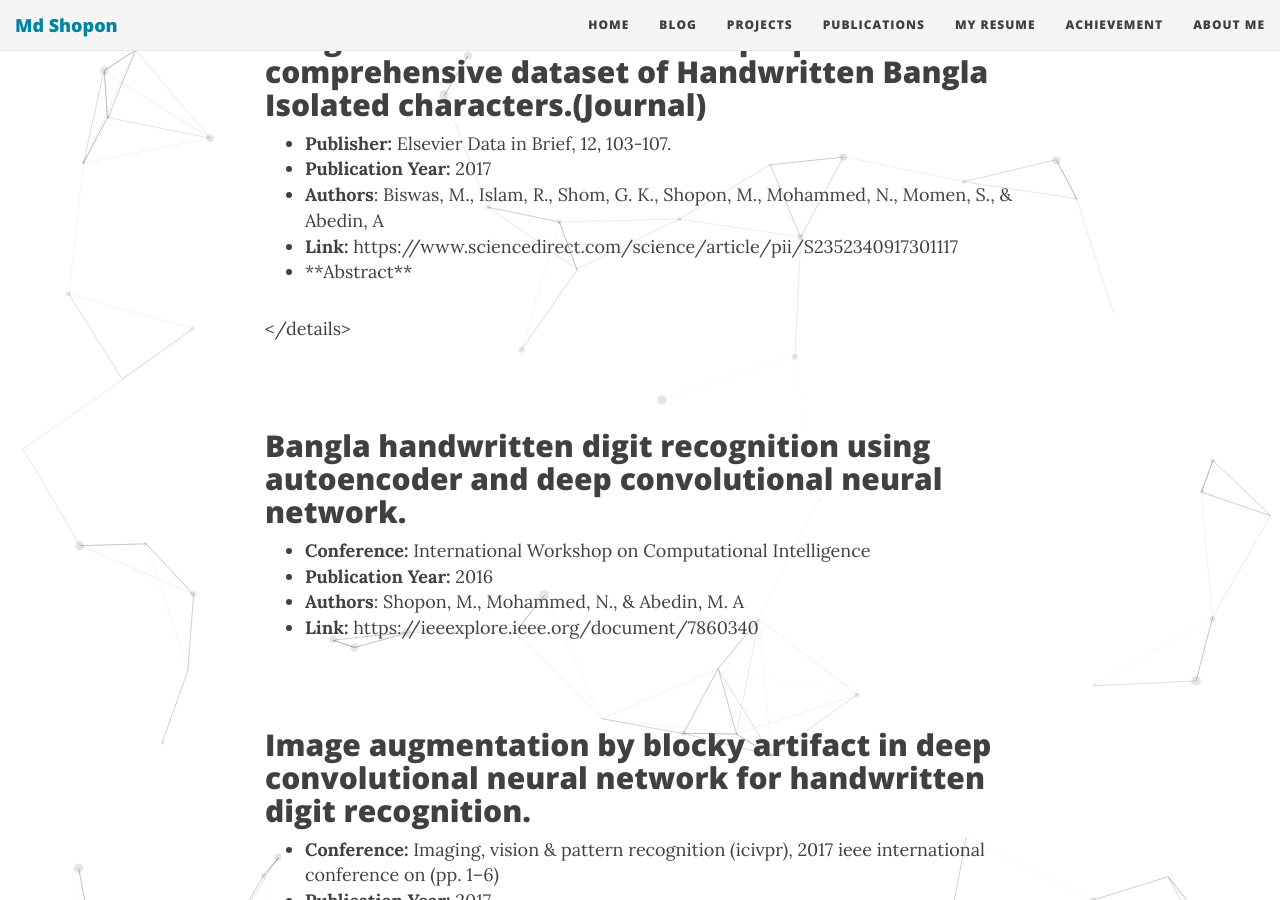
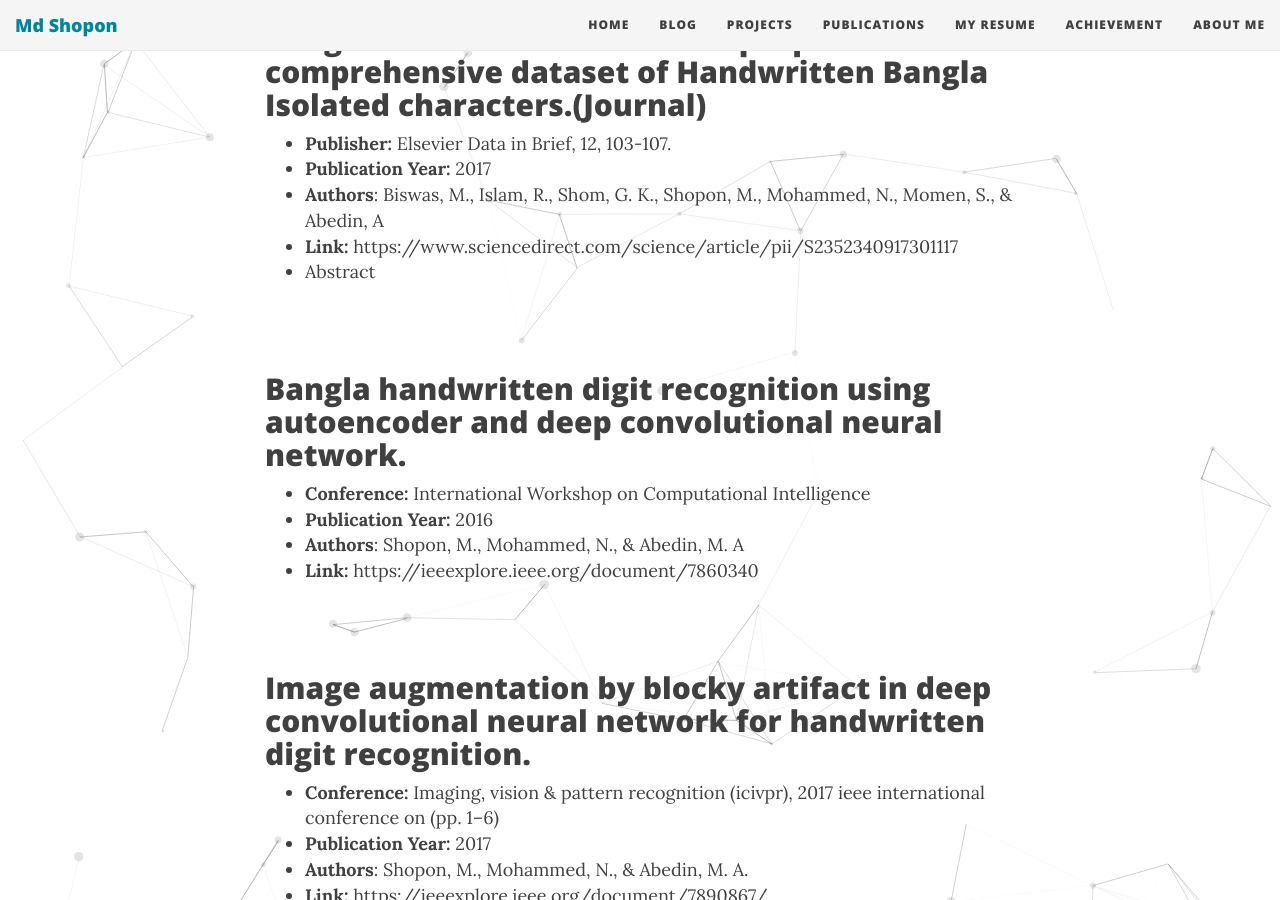
Before and after one commit to shoponmd/shoponmd.github.io, a Jekyll site: the page built from publications.md, in a window 1280 px wide and 900 px high, scrolled down 388 px. Built offline with Jekyll 4.4.1, drawn with Linux system fonts in a browser that asks for light colours; nearby versions of some CDN libraries.

Commit message:
Second_s

```diff
--- a/publications.md
+++ b/publications.md
@@ -15,9 +15,8 @@
 - **Authors**: Biswas, M., Islam, R., Shom, G. K., Shopon, M., Mohammed, N., Momen, S., & Abedin, A
 - **Link:** https://www.sciencedirect.com/science/article/pii/S2352340917301117
 - <details>
-  <summary>**Abstract**</summary>
+  **<summary>Abstract</summary>**
   BanglaLekha-Isolated, a Bangla handwritten isolated character dataset is presented in this article. This dataset contains 84 different characters comprising of 50 Bangla basic characters, 10 Bangla numerals and 24 selected compound characters. 2000 handwriting samples for each of the 84 characters were collected, digitized and pre-processed. After discarding mistakes and scribbles, 1,66,105 handwritten character images were included in the final dataset. The dataset also includes labels indicating the age and the gender of the subjects from whom the samples were collected. This dataset could be used not only for optical handwriting recognition research but also to explore the influence of gender and age on handwriting. The dataset is publicly available at https://data.mendeley.com/datasets/hf6sf8zrkc/2.
-</details>
 
 <br/>
 
```
